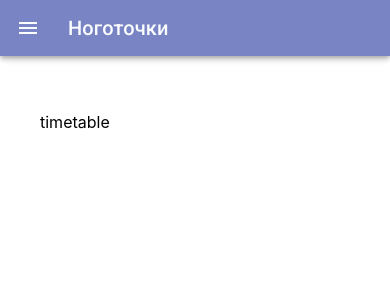
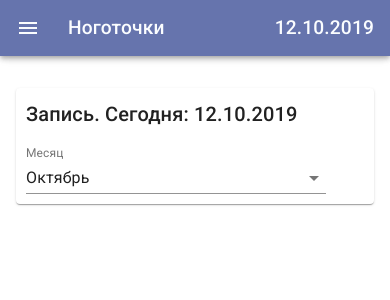
Before and after one commit to Eeenkeeei/blesk-nails, a React (Create React App) app: page /timetable in a window 390 px wide. Shown: the top 300 px of the page. Built offline with nearby package versions, Linux system fonts and the light colour scheme.

Commit message:
Добавление селектора, isMobile

```diff
--- a/package.json
+++ b/package.json
@@ -11,6 +11,7 @@
     "@types/react": "16.9.5",
     "@types/react-dom": "16.9.1",
     "@types/react-router-dom": "^5.1.0",
+    "ismobilejs": "^1.0.3",
     "react": "^16.10.2",
     "react-browser-router": "^2.1.2",
     "react-dom": "^16.10.2",
--- a/src/MainPage.tsx
+++ b/src/MainPage.tsx
@@ -60,7 +60,7 @@ const useStyles = makeStyles((theme: Theme) =>
         },
         content: {
             flexGrow: 1,
-            padding: theme.spacing(3),
+            padding: 0,
             transition: theme.transitions.create('margin', {
                 easing: theme.transitions.easing.sharp,
                 duration: theme.transitions.duration.leavingScreen,
@@ -86,7 +86,6 @@ export const MainPage = () => {
     };
 
     const classes = useStyles();
-    // const theme = useTheme();
 
     return (
         <Switch>
@@ -108,11 +107,16 @@ export const MainPage = () => {
                             >
                                 <Icon>menu</Icon>
                             </IconButton>
-                            <Typography variant="h6" noWrap>
+                            <Typography variant="h6" noWrap style={{fontSize: '1.2rem'}}>
                                 Ноготочки
+                            </Typography>
+                            &nbsp;&nbsp;
+                            <Typography variant="h6" noWrap style={{marginLeft: 'auto', fontSize: '1.2rem'}}>
+                                {new Date().toLocaleDateString('ru')}
                             </Typography>
                         </Toolbar>
                     </AppBar>
+
                     <Drawer
                         className={classes.drawer}
                         variant="persistent"
--- a/src/Theme.ts
+++ b/src/Theme.ts
@@ -12,7 +12,7 @@ export const theme = createMuiTheme({
         },
         "primary": {
             "light": "#40c4ff",
-            "main": "rgba(42,61,162,0.63)",
+            "main": "rgba(38,57,139,0.7)",
             "dark": "rgba(74, 144, 226, 1)",
             "contrastText": "#fbfdff"
         },
--- a/src/Timetable.tsx
+++ b/src/Timetable.tsx
@@ -1,12 +1,72 @@
 import React from 'react';
+import {FormControl, Grid, InputLabel, MenuItem, NativeSelect, Paper, Select, Typography} from "@material-ui/core";
+import isMobile from 'ismobilejs';
 
-export default class Timetable extends React.Component {
+
+interface TimetableState {
+    selectedMonth: number
+}
+
+export default class Timetable extends React.Component<TimetableState> {
+
+    state = {
+        selectedMonth: new Date().getUTCMonth()+1
+    };
+
+    public handleChangeMonth = (evt: React.ChangeEvent<{ name?: string; value: unknown }>) => {
+        this.setState({
+            selectedMonth: evt.target.value
+        })
+    };
 
     public render() {
         return (
-            <div>
-                timetable
-            </div>
+            <Grid
+                container
+                direction="column"
+                justify="center"
+                alignItems="stretch"
+            >
+                <Paper style={{padding: '10px'}}>
+                    <Grid item xs={12} sm={12}>
+                        <Typography variant={"h6"}>
+                            Запись. Сегодня: {new Date().toLocaleDateString('ru')}
+                        </Typography>
+                    </Grid>
+                    <FormControl style={{marginTop: '1rem'}}>
+                        <InputLabel htmlFor="age-simple">Месяц</InputLabel>
+                        {/* Селектор для ПК */}
+                        {!isMobile().any ? <Select
+                            value={this.state.selectedMonth}
+                            onChange={(evt)=>this.handleChangeMonth(evt)}
+                            inputProps={{
+                                name: 'age',
+                                id: 'age-simple',
+                            }}
+                            style={{width: '300px'}}
+                        >
+                            <MenuItem value={10}>Октябрь</MenuItem>
+                            <MenuItem value={11}>Ноябрь</MenuItem>
+                            <MenuItem value={12}>Декабрь</MenuItem>
+                        </Select> : null}
+                        {/* Селектор для телефонов */}
+                        {isMobile().any ? <NativeSelect
+                            value={this.state.selectedMonth}
+                            onChange={(evt)=>this.handleChangeMonth(evt)}
+                            inputProps={{
+                                name: 'age',
+                                id: 'age-native-helper',
+                            }}
+                            style={{width: '320px'}}
+                        >
+                            <option value={10}>Октябрь</option>
+                            <option value={11}>Ноябрь</option>
+                            <option value={12}>Декабрь</option>
+                        </NativeSelect> : null}
+                    </FormControl>
+                </Paper>
+
+            </Grid>
         )
     }
 }
```
Also changed, not shown: 1 other file (tests, documents, lock files or other folders).
